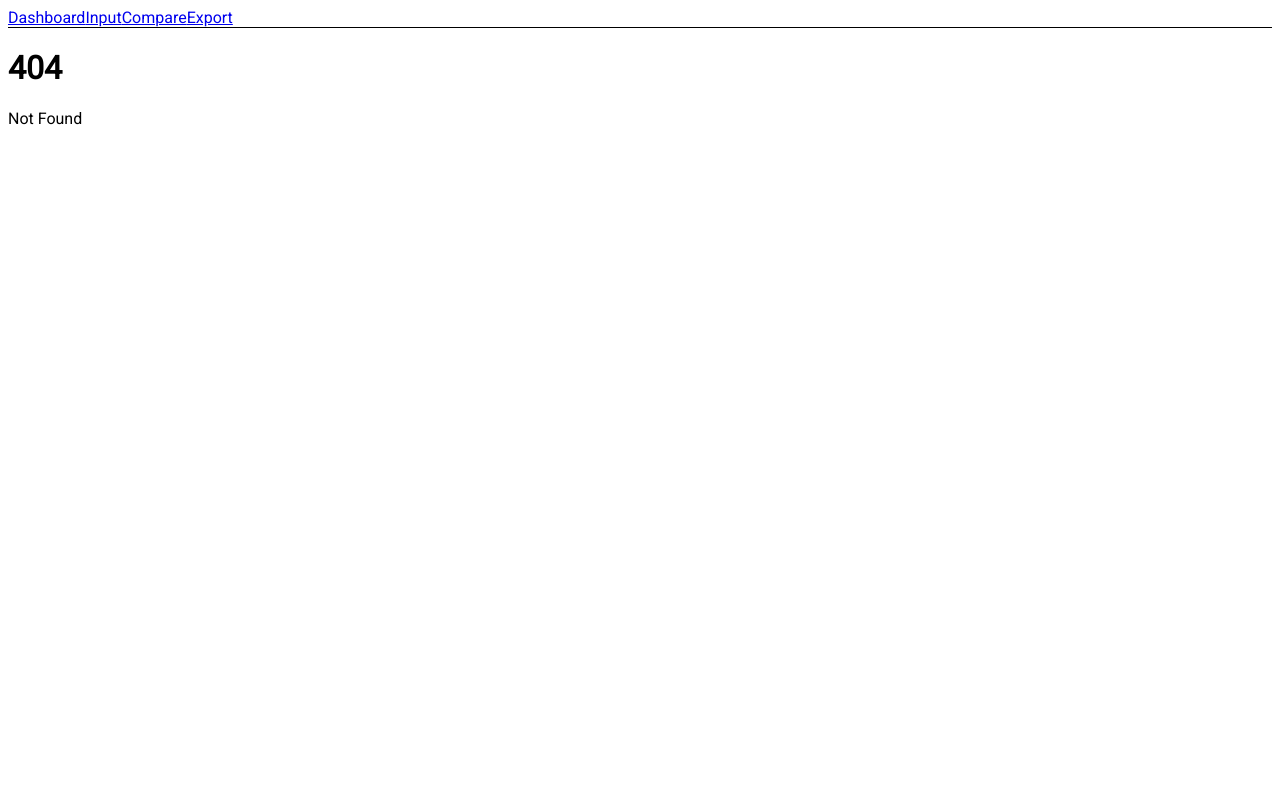
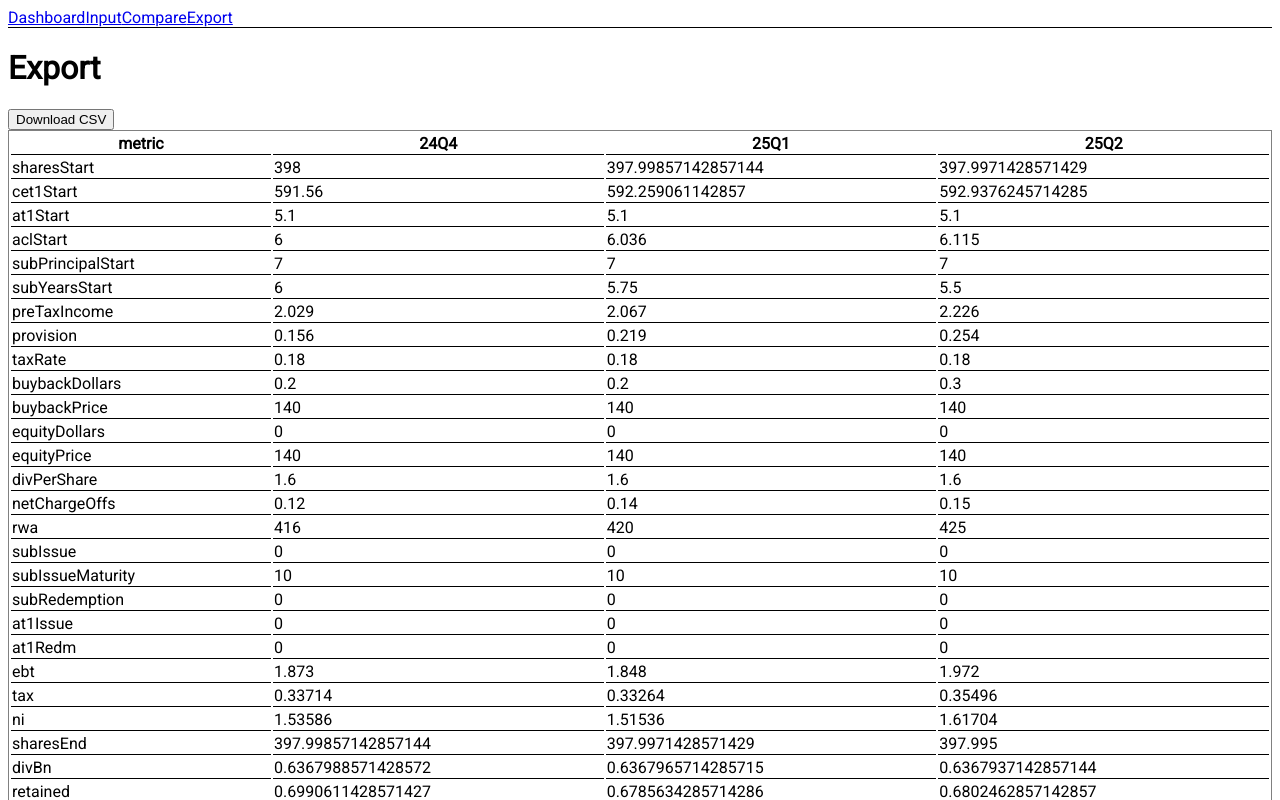
Before and after one commit to jrohan-16/jrohan-16.github.io, a SvelteKit app: page /export in a window 1280 px wide. Before the commit this address had no page. Shown: the top 800 px of the page. Built offline with nearby package versions, Linux system fonts and the light colour scheme.

Commit message:
Add pivot export page

```diff
--- /dev/null
+++ b/src/routes/export/+page.svelte
@@ -0,0 +1,49 @@
+<script lang="ts">
+  import { onMount } from 'svelte';
+  import { baseScenario } from '$lib/api';
+  import { recalc } from '$lib/engine';
+  import DataTable from '$lib/components/DataTable.svelte';
+
+  let data: any[] = [];
+  let columns: { accessorKey: string }[] = [];
+
+  function pivotData(result: any[]) {
+    const periods = result.map((r: any) => r.period);
+    const metrics = Object.keys(result[0] ?? {}).filter((name) => name !== 'period');
+    const rows = metrics.map((metric) => {
+      const obj: any = { metric };
+      result.forEach((r: any, idx: number) => {
+        obj[periods[idx]] = r[metric];
+      });
+      return obj;
+    });
+    const cols = [{ accessorKey: 'metric' }, ...periods.map((p: string) => ({ accessorKey: p }))];
+    return { rows, cols };
+  }
+
+  function downloadCSV() {
+    const header = columns.map((c) => c.accessorKey).join(',');
+    const rowsArr = data.map((row) => columns.map((c) => row[c.accessorKey]).join(','));
+    const csv = [header, ...rowsArr].join('\n');
+    const blob = new Blob([csv], { type: 'text/csv;charset=utf-8;' });
+    const url = URL.createObjectURL(blob);
+    const a = document.createElement('a');
+    a.href = url;
+    a.download = 'scenario.csv';
+    a.click();
+    URL.revokeObjectURL(url);
+  }
+
+  onMount(() => {
+    const result = recalc(baseScenario as any);
+    const { rows, cols } = pivotData(result as any[]);
+    data = rows;
+    columns = cols;
+  });
+</script>
+
+<div class="p-6 bg-white">
+  <h1 class="text-xl font-semibold mb-4">Export</h1>
+  <button class="px-4 py-2 bg-blue-600 text-white rounded mb-4" on:click={downloadCSV}>Download CSV</button>
+  <DataTable {data} {columns} />
+</div>
```
